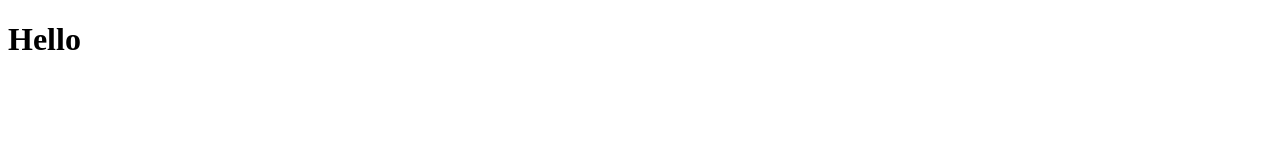
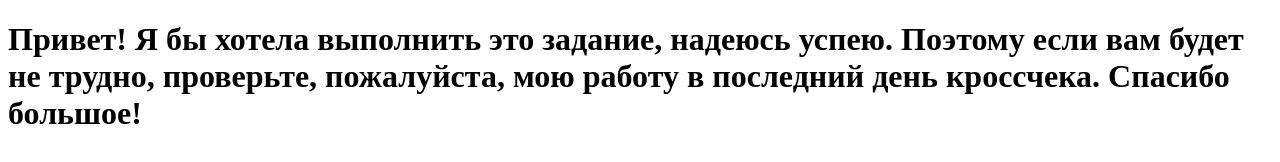
Before and after one commit to TsAnnna/cssMemeSlider, a plain HTML site: page cssMemeSlider/index.html in a window 1280 px wide. Drawn offline with Linux system fonts and the light colour scheme.

Commit message:
Update index.html

```diff
--- a/cssMemeSlider/index.html
+++ b/cssMemeSlider/index.html
@@ -6,6 +6,6 @@
   <title>Document</title>
 </head>
 <body>
-  <h1>Hello</h1>
+  <h1>Привет! Я бы хотела выполнить это задание, надеюсь успею. Поэтому если вам будет не трудно, проверьте, пожалуйста, мою работу в последний день кроссчека. Спасибо большое!</h1>
 </body>
 </html>
```
